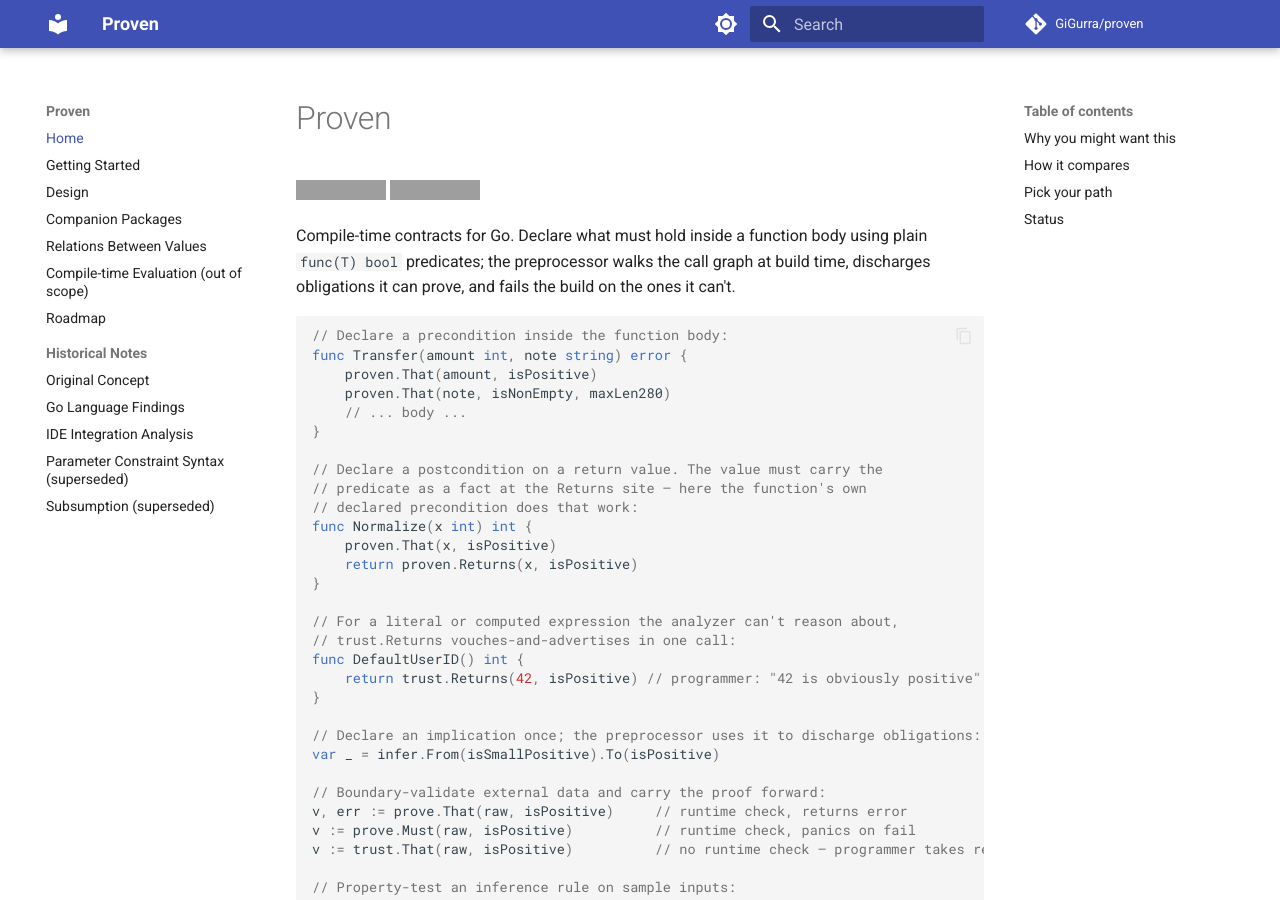
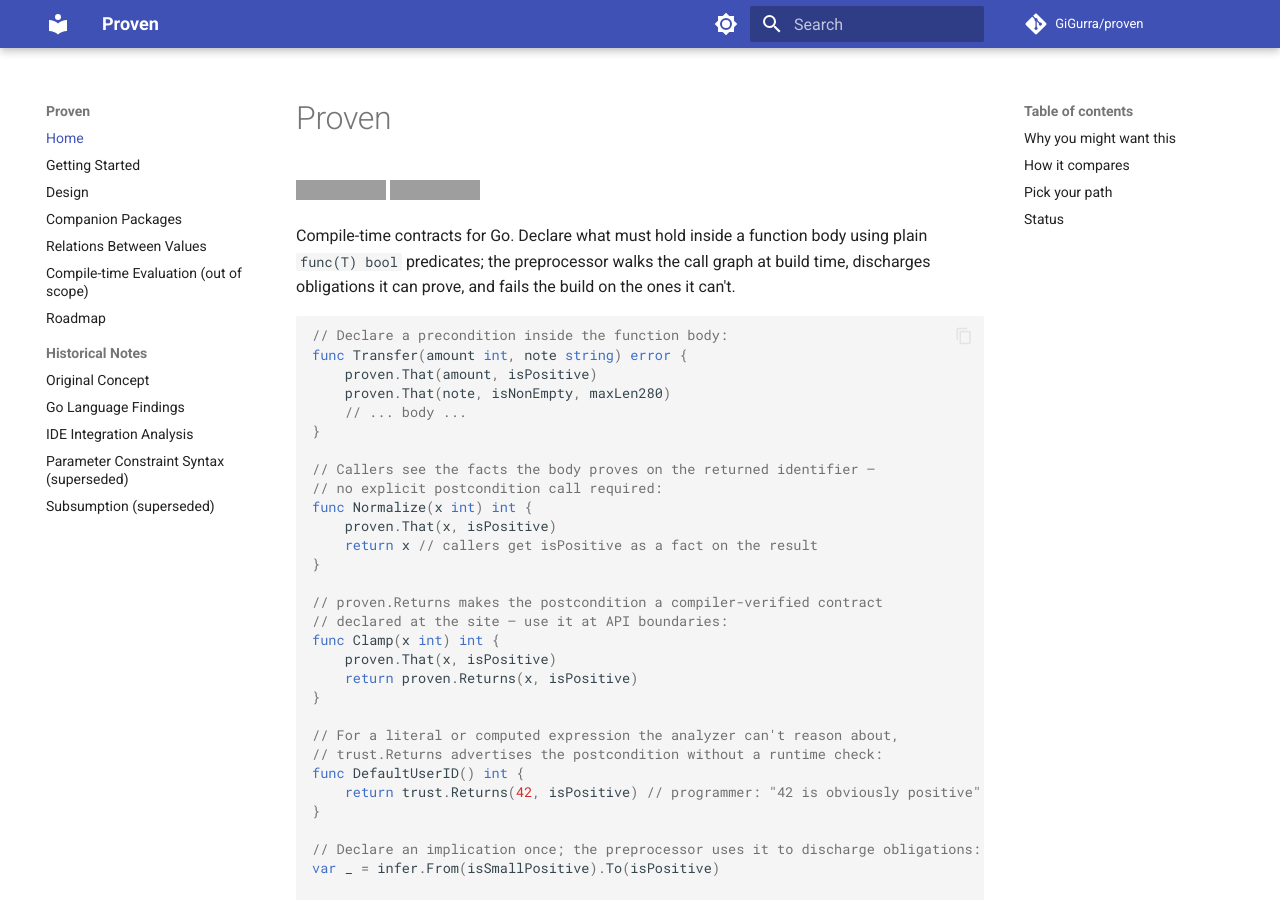
Before and after one commit to GiGurra/proven, an MkDocs documentation site: the page built from docs/index.md, in a window 1280 px wide and 900 px high. Built offline with MkDocs 1.6.1 and Material for MkDocs 9.7.7, drawn with Linux system fonts in a browser that asks for light colours; comment, search, counter and statistics services are not loaded; some of the changed text lies outside the part shown; grey boxes are pictures that could not be loaded.

Commit message:
docs: describe the API present-tense, drop change framing
User-facing docs (README, getting-started, companion-packages,
index) describe what the API is, not what it used to be. Phrases
like "most functions no longer need proven.Returns", "still has its
place", "is now accepted", "remains rejected" are out — they only
make sense to a reader who knew the previous shape. Change history
lives in docs/todo/roadmap.md and CLAUDE.md.

README opening example is rewritten around the present behavior:
`return x` carries facts; `proven.Returns` is the compiler-verified
contract declaration you use at API boundaries; `trust.Returns`
advertises without a runtime check. The "Auto-inferred
postconditions" standalone section is folded back into the main
Returns-flow details — postconditions are simply what the API does,
not a named feature. Predicate-naming note reads as current rules
rather than "carve-outs added later." Status block replaced with a
pointer to the roadmap.

getting-started: undischarged-obligation fix list drops the "in
most cases no proven.Returns is needed — auto-infer is new"
phrasing; now reads as "let the producer advertise the fact,
explicit Returns is the compiler-verified declaration form."

companion-packages: `proven` section states the advertised-
postcondition behavior present-tense. "Current state" table with
Phase numbers and "implemented" language replaced by a concise
API-surface-at-a-glance table keyed on package exports.

index.md: opening example and Status block given the same treatment
as the README.

Co-Authored-By: Claude Opus 4.7 (1M context) <noreply@anthropic.com>

```diff
--- a/docs/index.md
+++ b/docs/index.md
@@ -13,16 +13,22 @@ func Transfer(amount int, note string) error {
     // ... body ...
 }
 
-// Declare a postcondition on a return value. The value must carry the
-// predicate as a fact at the Returns site — here the function's own
-// declared precondition does that work:
+// Callers see the facts the body proves on the returned identifier —
+// no explicit postcondition call required:
 func Normalize(x int) int {
+    proven.That(x, isPositive)
+    return x // callers get isPositive as a fact on the result
+}
+
+// proven.Returns makes the postcondition a compiler-verified contract
+// declared at the site — use it at API boundaries:
+func Clamp(x int) int {
     proven.That(x, isPositive)
     return proven.Returns(x, isPositive)
 }
 
 // For a literal or computed expression the analyzer can't reason about,
-// trust.Returns vouches-and-advertises in one call:
+// trust.Returns advertises the postcondition without a runtime check:
 func DefaultUserID() int {
     return trust.Returns(42, isPositive) // programmer: "42 is obviously positive"
 }
@@ -66,4 +72,4 @@ Proven addresses this by letting you *test* at runtime that the declarations are
 
 ## Status
 
-Phases 1–8 are done: stub injection, obligation scan, flow-sensitive discharge, inference-rule backward chaining, wiring + diagnostics, zero-cost erasure, cross-package sidecars, local fact injection via `pkg/trust`, relations via tuple subjects, and property-test helpers for inference rules. Phase 9 (performance, caching, cross-process sharing) is in progress.
+Experimental — APIs and internals may change. See the [roadmap](todo/roadmap.md) for the current state of the preprocessor pipeline and what's next.
```
Also changed, not shown: README.md (+28 -39 lines), docs/companion-packages.md (+14 -10 lines), docs/getting-started.md (+2 -2 lines).
